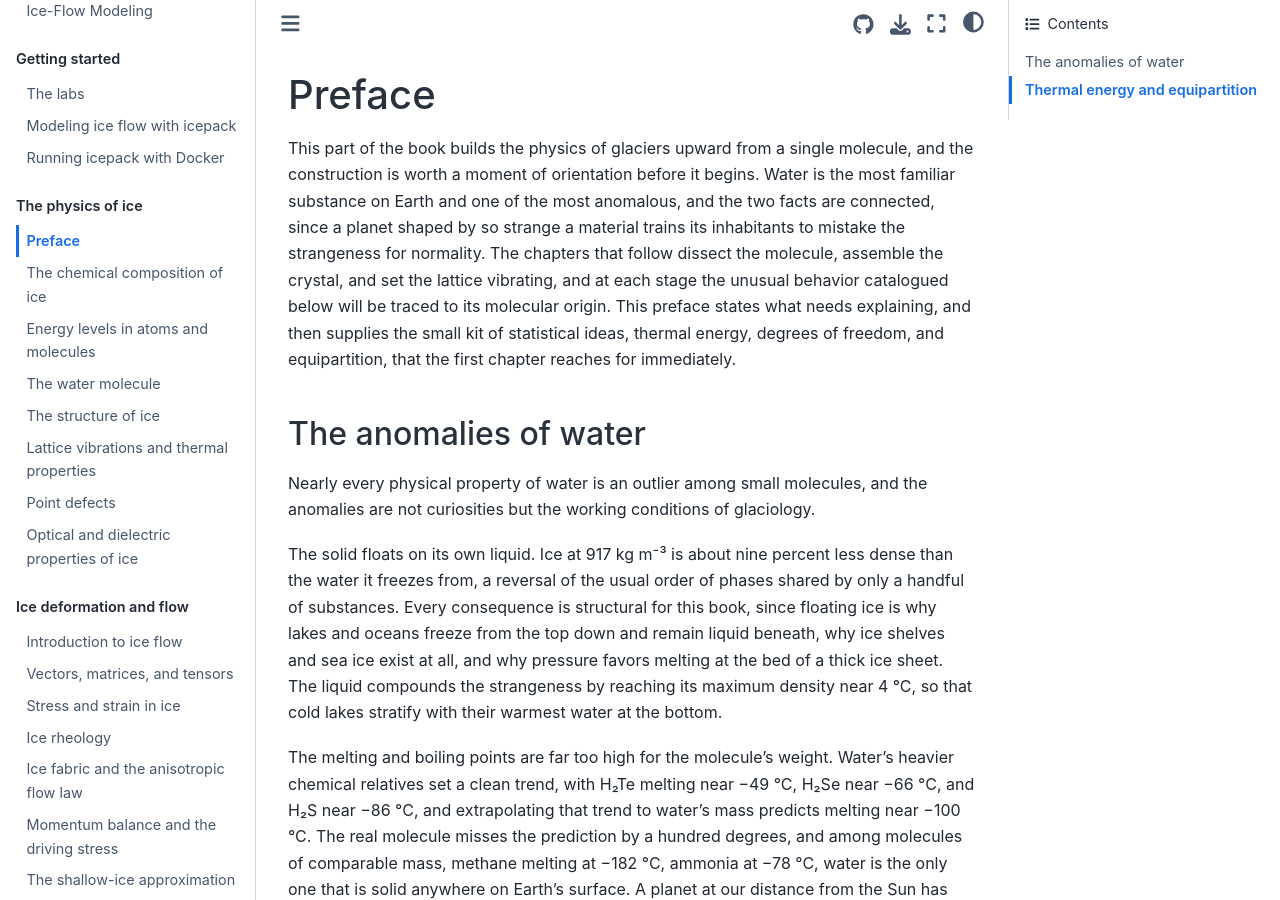
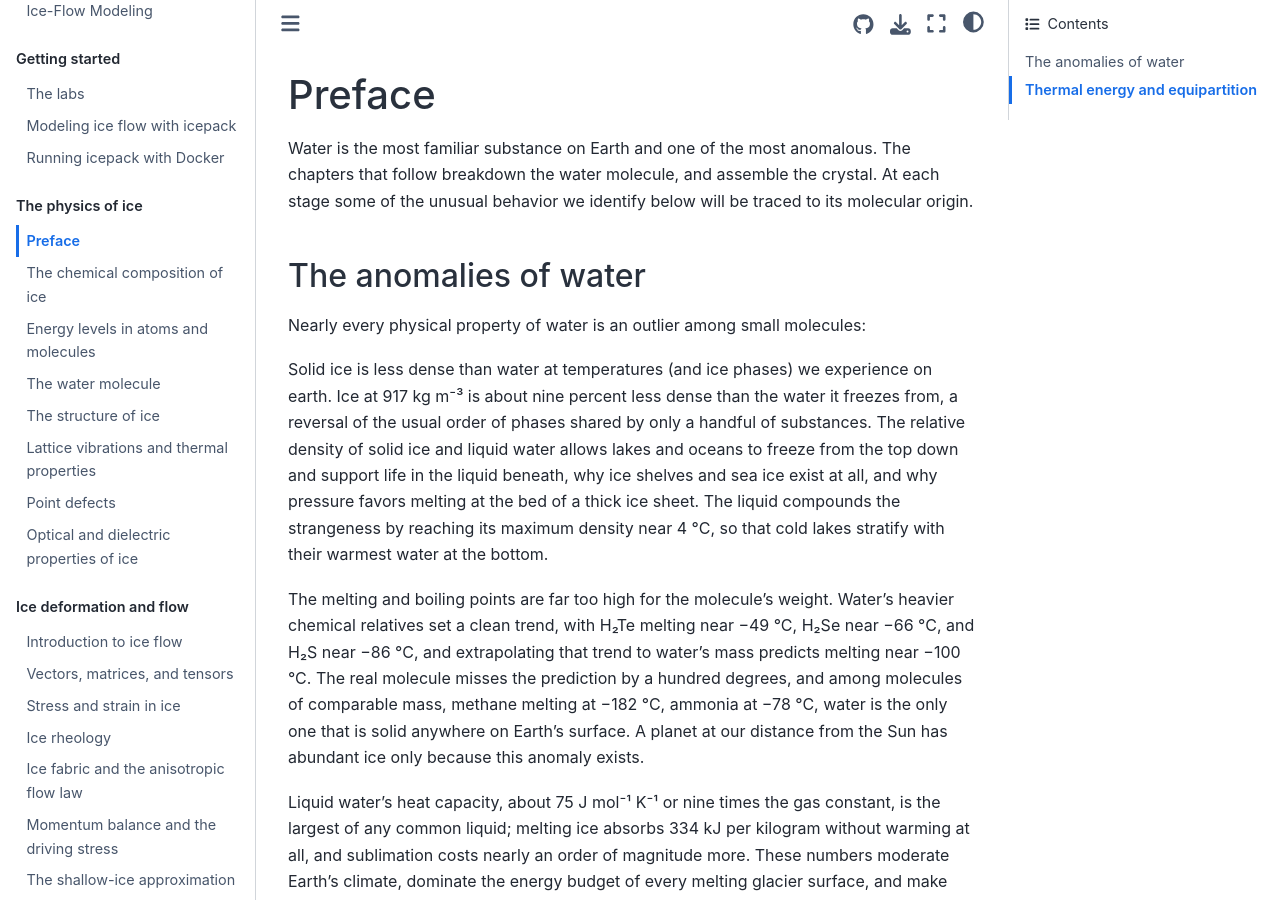
Before and after one commit to rice-glaciology/glaciology-book, a Jupyter Book: the page built from sections/foundations/preface.md, in a window 1280 px wide and 900 px high. Built offline with Jupyter Book 1.0.4 settings and Sphinx 7.4.7 and the Sphinx Book theme 1.1.4, drawn with Linux system fonts in a browser that asks for light colours; pages that are not in the unit, such as notebooks, are missing from menus.

Commit message:
Update preface.md

```diff
--- a/sections/foundations/preface.md
+++ b/sections/foundations/preface.md
@@ -1,12 +1,12 @@
 # Preface
 
-This part of the book builds the physics of glaciers upward from a single molecule, and the construction is worth a moment of orientation before it begins. Water is the most familiar substance on Earth and one of the most anomalous, and the two facts are connected, since a planet shaped by so strange a material trains its inhabitants to mistake the strangeness for normality. The chapters that follow dissect the molecule, assemble the crystal, and set the lattice vibrating, and at each stage the unusual behavior catalogued below will be traced to its molecular origin. This preface states what needs explaining, and then supplies the small kit of statistical ideas, thermal energy, degrees of freedom, and equipartition, that the first chapter reaches for immediately.
+Water is the most familiar substance on Earth and one of the most anomalous. The chapters that follow breakdown the water molecule, and assemble the crystal. At each stage some of the unusual behavior we identify below will be traced to its molecular origin.
 
 ## The anomalies of water
 
-Nearly every physical property of water is an outlier among small molecules, and the anomalies are not curiosities but the working conditions of glaciology.
+Nearly every physical property of water is an outlier among small molecules:
 
-The solid floats on its own liquid. Ice at 917 kg m⁻³ is about nine percent less dense than the water it freezes from, a reversal of the usual order of phases shared by only a handful of substances. Every consequence is structural for this book, since floating ice is why lakes and oceans freeze from the top down and remain liquid beneath, why ice shelves and sea ice exist at all, and why pressure favors melting at the bed of a thick ice sheet. The liquid compounds the strangeness by reaching its maximum density near 4 °C, so that cold lakes stratify with their warmest water at the bottom.
+Solid ice is less dense than water at temperatures (and ice phases) we experience on earth. Ice at 917 kg m⁻³ is about nine percent less dense than the water it freezes from, a reversal of the usual order of phases shared by only a handful of substances. The relative density of solid ice and liquid water allows lakes and oceans to freeze from the top down and support life in the liquid beneath, why ice shelves and sea ice exist at all, and why pressure favors melting at the bed of a thick ice sheet. The liquid compounds the strangeness by reaching its maximum density near 4 °C, so that cold lakes stratify with their warmest water at the bottom.
 
 The melting and boiling points are far too high for the molecule's weight. Water's heavier chemical relatives set a clean trend, with H₂Te melting near −49 °C, H₂Se near −66 °C, and H₂S near −86 °C, and extrapolating that trend to water's mass predicts melting near −100 °C. The real molecule misses the prediction by a hundred degrees, and among molecules of comparable mass, methane melting at −182 °C, ammonia at −78 °C, water is the only one that is solid anywhere on Earth's surface. A planet at our distance from the Sun has abundant ice only because this anomaly exists.
 
```
